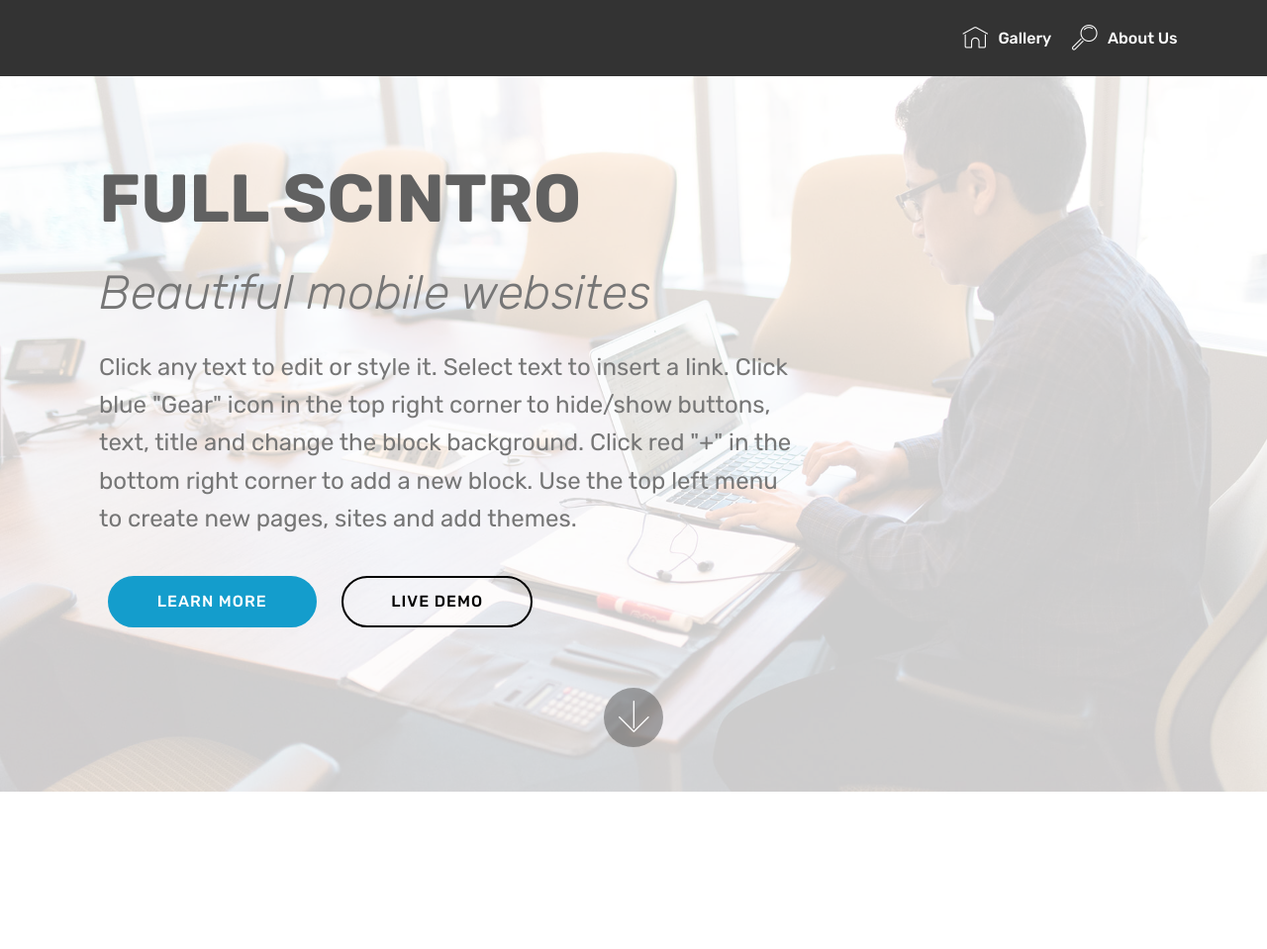
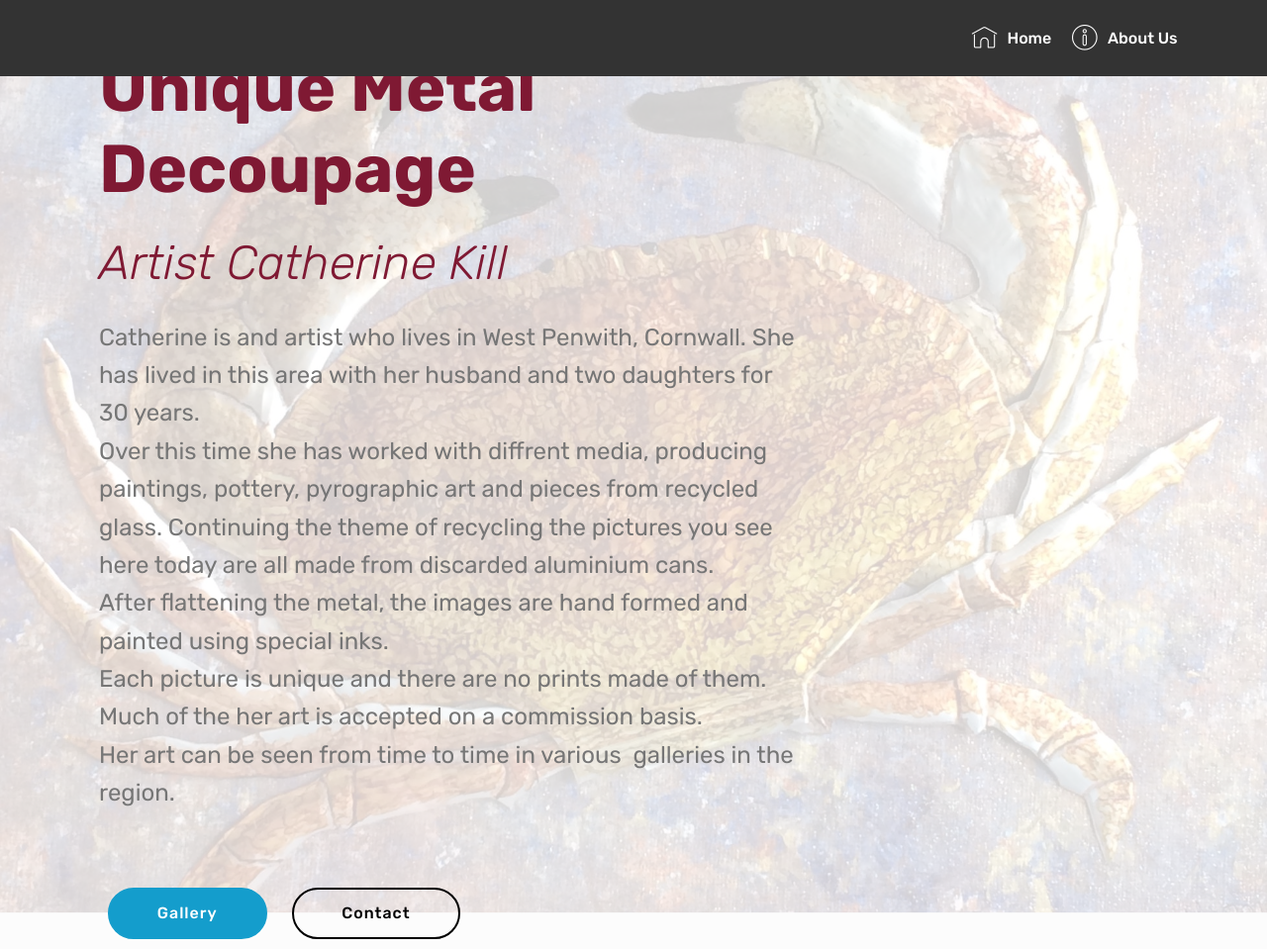
Before and after one commit to UMDecoupage/UMDecoupage.github.io, a plain HTML site: page page3.html in a window 1280 px wide. Shown: the whole page at 99% size. Before the commit the page ends 800 px from the top, so only its background shows below. Drawn offline with Linux system fonts and the light colour scheme; files whose address does not match are found by name.

Commit message:
create github pages

```diff
--- a/assets/mobirise/css/mbr-additional.css
+++ b/assets/mobirise/css/mbr-additional.css
@@ -2911,7 +2911,7 @@ section.lazy-placeholder:after {
   color: #c1c1c1 !important;
 }
 .cid-rM2tQbbgDP {
-  background-image: url("../../../assets/images/background3.jpg");
+  background-image: url("../../../assets/images/img-0798crab-2000x2000.jpeg");
 }
 .cid-rM2tQbbgDP h1 {
   color: #616161;
@@ -2924,3 +2924,9 @@ section.lazy-placeholder:after {
 .cid-rM2tQbbgDP .mbr-section-subtitle {
   font-style: italic;
 }
+.cid-rM2tQbbgDP H1 {
+  color: #7f1933;
+}
+.cid-rM2tQbbgDP H3 {
+  color: #7f1933;
+}
--- a/page3.html
+++ b/page3.html
@@ -44,13 +44,12 @@
         </div>
         <div class="collapse navbar-collapse" id="navbarSupportedContent">
             <ul class="navbar-nav nav-dropdown nav-right navbar-nav-top-padding" data-app-modern-menu="true"><li class="nav-item">
-                    <a class="nav-link link text-white display-4" href="page2.html">
-                        <span class="mbri-home mbr-iconfont mbr-iconfont-btn"></span>
-                        Gallery</a>
+                    <a class="nav-link link text-white display-4" href="index.html">
+                        <span class="mbri-home mbr-iconfont mbr-iconfont-btn"></span>Home</a>
                 </li>
                 <li class="nav-item">
-                    <a class="nav-link link text-white display-4" href="index.html#footer1-2">
-                        <span class="mbri-search mbr-iconfont mbr-iconfont-btn"></span>
+                    <a class="nav-link link text-white display-4" href="page3.html"><span class="mbri-info mbr-iconfont mbr-iconfont-btn"></span>
+
                         About Us
                     </a>
                 </li></ul>
@@ -59,7 +58,7 @@
     </nav>
 </section>
 
-<section class="engine"><a href="https://mobirise.info/p">site templates free download</a></section><section class="header9 cid-rM2tQbbgDP mbr-fullscreen mbr-parallax-background" id="header9-h">
+<section class="engine"><a href="https://mobirise.info/k">develop free website</a></section><section class="header9 cid-rM2tQbbgDP mbr-fullscreen mbr-parallax-background" id="header9-h">
 
 
 
@@ -68,27 +67,15 @@
 
     <div class="container">
         <div class="media-container-column mbr-white col-lg-8 col-md-10">
-            <h1 class="mbr-section-title align-left mbr-bold pb-3 mbr-fonts-style display-1">
-                FULL SCINTRO
-            </h1>
-            <h3 class="mbr-section-subtitle align-left mbr-light pb-3 mbr-fonts-style display-2">
-                Beautiful mobile websites
-            </h3>
-            <p class="mbr-text align-left pb-3 mbr-fonts-style display-5">
-                Click any text to edit or style it. Select text to insert a link. Click blue "Gear" icon in the top right corner to hide/show buttons, text, title and change the block background. Click red "+" in the bottom right corner to add a new block. Use the top left menu to create new pages, sites and add themes.
-            </p>
-            <div class="mbr-section-btn align-left">
-                <a class="btn btn-md btn-primary display-4" href="https://mobirise.co">LEARN MORE</a>
-                <a class="btn btn-md btn-black-outline display-4" href="https://mobirise.co">LIVE DEMO</a>
-            </div>
+            <h1 class="mbr-section-title align-left mbr-bold pb-3 mbr-fonts-style display-1">Unique Metal Decoupage</h1>
+            <h3 class="mbr-section-subtitle align-left mbr-light pb-3 mbr-fonts-style display-2">Artist Catherine Kill</h3>
+            <p class="mbr-text align-left pb-3 mbr-fonts-style display-5">Catherine is and artist who lives in West Penwith, Cornwall. She has lived in this area with her husband and two daughters for 30 years.<br>Over this time she has worked with diffrent media, producing paintings, pottery, pyrographic art and pieces from recycled glass. Continuing the theme of recycling the pictures you see here today are all made from discarded aluminium cans.<br>After flattening the metal, the images are hand formed and painted using special inks.<br>Each picture is unique and there are no prints made of them. Much of the her art is accepted on a commission basis.<br>Her art can be seen from time to time in various &nbsp;galleries in the region.<br><br></p>
+            <div class="mbr-section-btn align-left"><a class="btn btn-md btn-primary display-4" href="page2.html#image4-7">Gallery</a>
+                <a class="btn btn-md btn-black-outline display-4" href="page1.html">Contact</a></div>
         </div>
     </div>
 
-    <div class="mbr-arrow hidden-sm-down" aria-hidden="true">
-        <a href="#next">
-            <i class="mbri-down mbr-iconfont"></i>
-        </a>
-    </div>
+
 </section>
 
 
```
Also changed, not shown: assets/images/hashes.json (+1 -1 lines), index.html (+5 -6 lines), page1.html (+6 -7 lines), page2.html (+5 -6 lines), assets/images/img-0798crab-2000x2000.jpeg (added), 1 other file.
